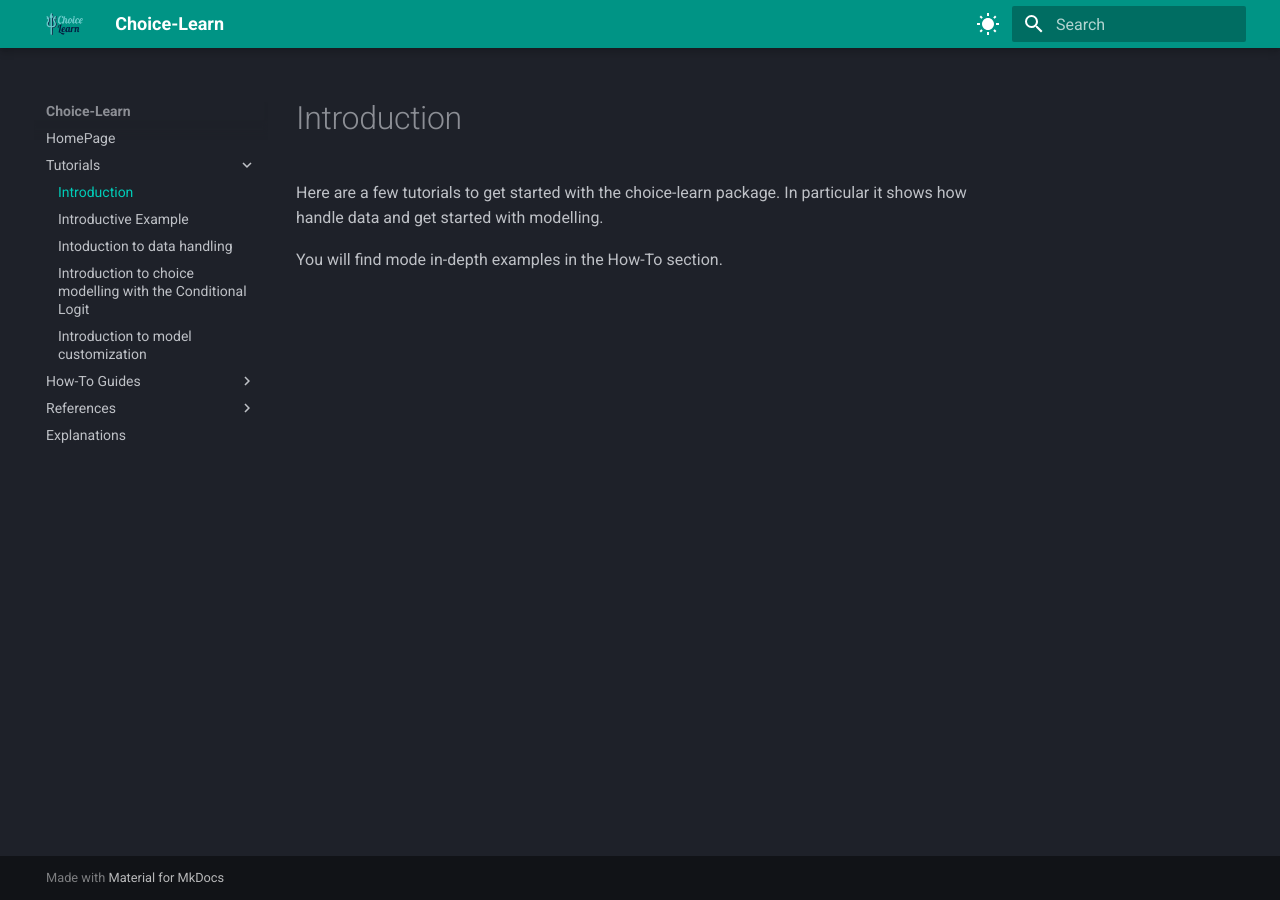
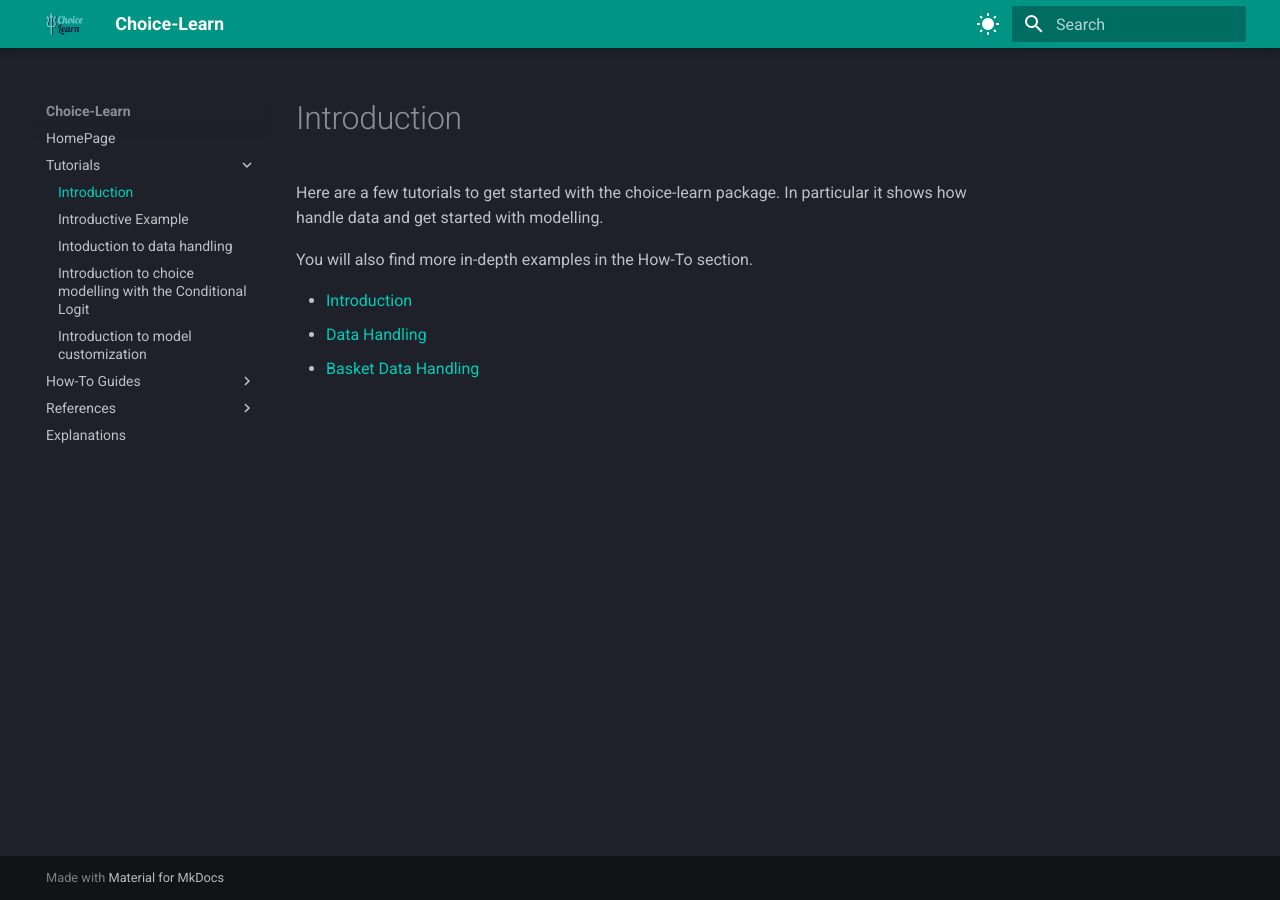
Before and after one commit to artefactory/choice-learn, an MkDocs documentation site: the page built from docs/tutorials.md, in a window 1280 px wide. Built offline with MkDocs 1.6.1 and Material for MkDocs 9.7.7, drawn with Linux system fonts in a browser that asks for light colours.

Commit message:
ADD: diverse stuff

```diff
--- a/docs/tutorials.md
+++ b/docs/tutorials.md
@@ -1,4 +1,8 @@
 Here are a few tutorials to get started with the choice-learn package.
 In particular it shows how handle data and get started with modelling.
 
-You will find  mode in-depth examples in the How-To section.
+You will also find more in-depth examples in the How-To section.
+
+- [Introduction](https://artefactory.github.io/choice-learn/notebooks/introduction/1_introductive_example/)
+- [Data Handling](https://artefactory.github.io/choice-learn/notebooks/introduction/2_data_handling/)
+- [Basket Data Handling](https://artefactory.github.io/choice-learn/notebooks/basket_models/basket_data.)
--- a/mkdocs.yaml
+++ b/mkdocs.yaml
@@ -71,7 +71,7 @@ nav:
       - Intoduction to data handling: notebooks/introduction/2_data_handling.md
       - Exhaustive example of ChoiceDataset creation: notebooks/data/dataset_creation.md
       - Optimize RAM usage with Features Storage, in-depth examples: notebooks/data/features_byID_examples.md
-      - Basket Data Handling: notebooks/basket_models/basket_data_handling.md
+      - Basket Data Handling: notebooks/basket_models/basket_data.md
     - Modeling Single Choices:
       - Introduction to Choice Models - the SimpleMNL: notebooks/models/simple_mnl.md
       - Conditional Logit Usage: notebooks/introduction/3_model_clogit.md
@@ -125,4 +125,7 @@ nav:
       - Permutation: references/basket_models/utils/references_permutation.md
     - Toolbox:
         - Assortment Optimizer and Pricing: references/toolbox/references_assortment_optimizer.md
+    - Utils:
+        - Tensorflow Operations: references/tf_ops.md
+        - Metrics: references/utils/metrics.md
   - explanations.md
```
Also changed, not shown: 2 other files.
